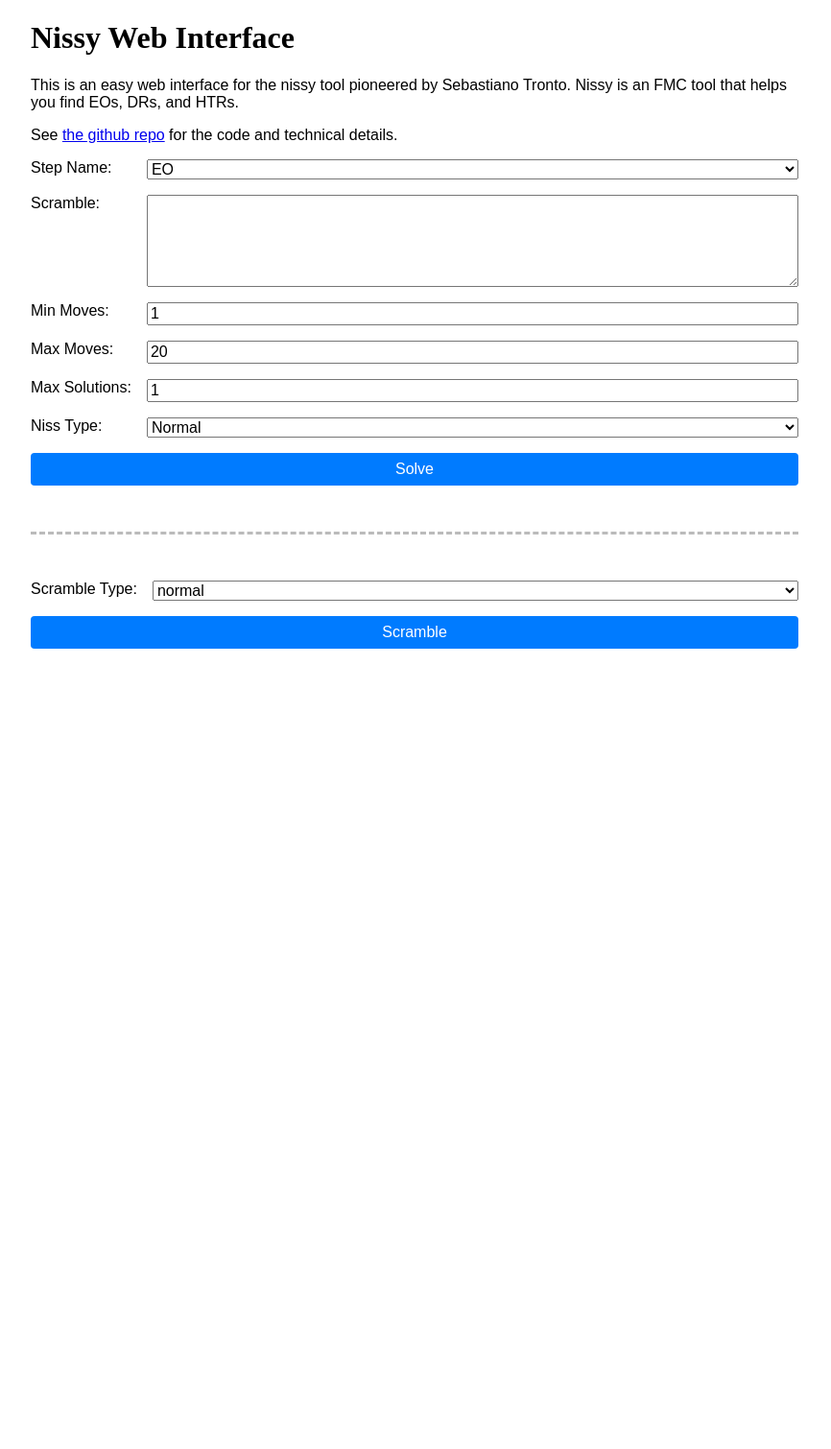
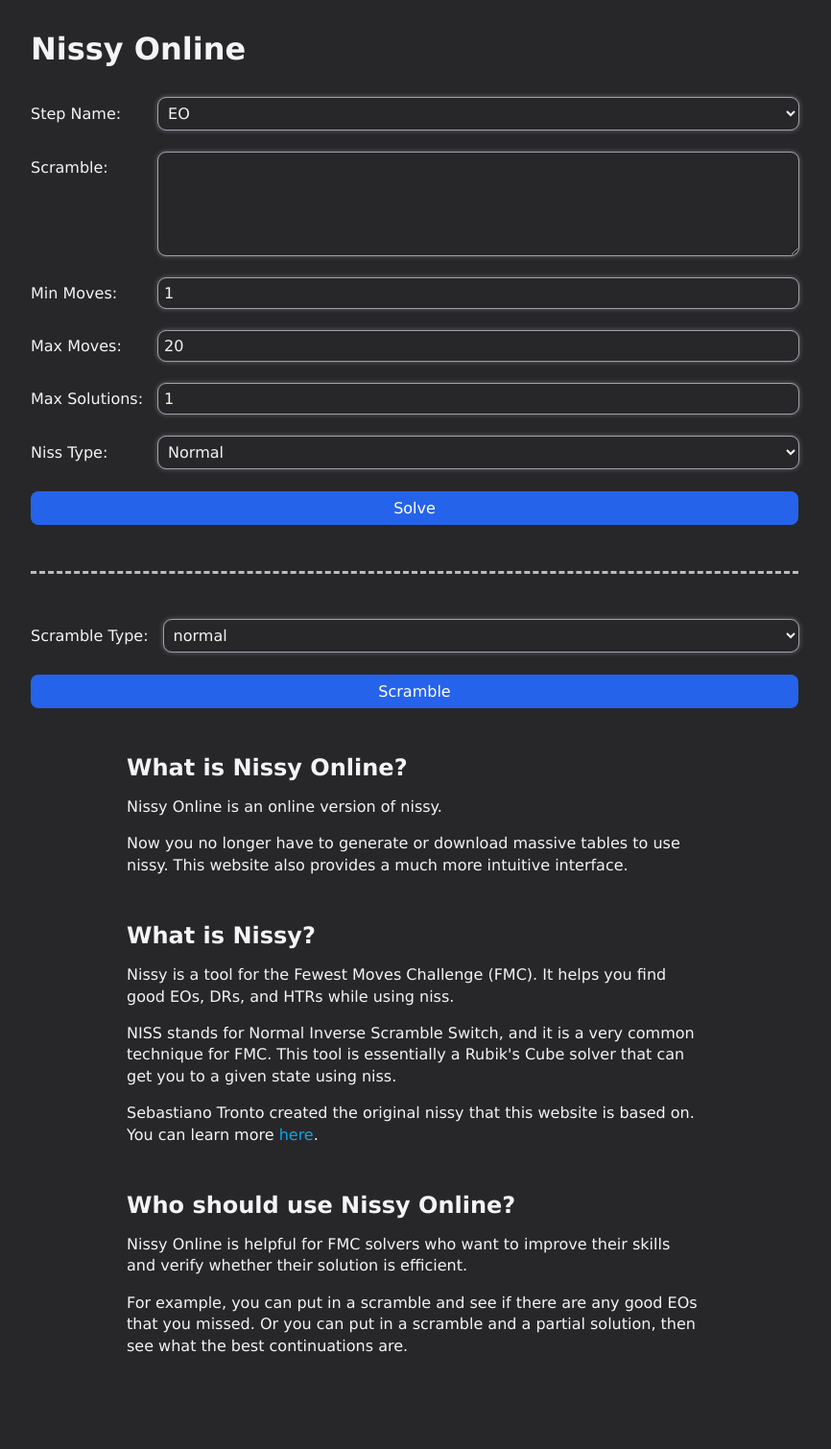
Before and after one commit to spencerchubb/nissy, a Flask app: page / in a window 1280 px wide. Shown: the whole page at 96% size, without its empty margins (208-1074 px from the left). Before the commit the page ends 676 px from the top, so only its background shows below. Run offline with Flask 3, Linux system fonts and the light colour scheme; parts of the project's set-up code (start-up, migrations or seed data) failed here and were passed over.

Commit message:
redesign

```diff
--- a/app/templates/index.html
+++ b/app/templates/index.html
@@ -2,25 +2,31 @@
 <html>
 
 <head>
-    <title>Nissy Web Interface</title>
+    <meta name="description" content="Online version of nissy. An FMC tool for finding good EOs, DRs, and HTRs.">
+    <meta name="viewport" content="width=device-width, initial-scale=1.0">
+    <title>Nissy Online</title>
 
     <style>
+        html {
+            background-color: var(--gray-800);
+        }
+
         body {
             max-width: 800px;
             width: 100%;
             margin: auto;
-            padding-bottom: 32px;
-        }
-
-        p, li, label, button, input, textarea, select {
-            font-size: 1rem;
-            font-family: sans-serif;
+            padding-bottom: 96px;
         }
 
         form {
             display: grid;
             grid-template-columns: auto 1fr;
-            grid-gap: 16px;
+            grid-gap: 24px 16px;
+            align-items: baseline;
+        }
+
+        button[type="submit"] {
+            grid-column: 1 / -1;
         }
 
         input[type="checkbox"] {
@@ -29,24 +35,199 @@
             margin: 0;
         }
 
-        button[type="submit"] {
-            grid-column: 1 / 3;
-            background-color: #007bff;
-            color: white;
-            border: none;
-            cursor: pointer;
-            padding: 8px 16px;
-            border-radius: 4px;
-        }
-
-        button[type="submit"]:hover {
-            background-color: #0056b3;
-        }
-
         .divider {
             border-top: dashed 3px #bbb;
             width: 100%;
             margin: 48px 0;
+        }
+    </style>
+
+    <!-- CubingApp styles -->
+    <style>
+        * {
+            box-sizing: border-box;
+            font-family: Verdana, sans-serif;
+        }
+
+        html {
+            width: 100%;
+            height: 100%;
+            font-family: Verdana, sans-serif;
+            overflow: auto;
+        }
+
+        p,
+        h1,
+        h2,
+        h3,
+        h4,
+        h5,
+        h6,
+        li,
+        label {
+            margin: 0;
+            padding: 0;
+            color: var(--gray-100);
+        }
+
+        p, li {
+            font-size: 1rem;
+            line-height: 1.4rem;
+        }
+
+        ul,
+        ol {
+            margin: 0;
+        }
+
+        a {
+            text-decoration: inherit;
+        }
+
+        input,
+        select {
+            margin: 0;
+            font-size: 1rem;
+        }
+
+        input,
+        select,
+        textarea {
+            font-size: 1rem;
+            padding: 6px;
+            background: var(--gray-800);
+            color: var(--gray-100);
+            outline: solid 1px var(--gray-400);
+            border: none;
+            border-radius: 8px;
+            box-shadow: 0 0 4px 2px var(--gray-600);
+            transition: all 0.15s ease-in-out;
+        }
+
+        input:focus, select:focus, textarea:focus {
+            outline: solid 1px var(--gray-300);
+            box-shadow: 0 0 4px 2px var(--lightBlue-300);
+        }
+
+        input[type="checkbox"] {
+            outline: none;
+            box-shadow: none;
+        }
+
+        input::-moz-placeholder,
+        input:-moz-placeholder,
+        input::-webkit-input-placeholder,
+        input:-ms-input-placeholder,
+        textarea::-moz-placeholder,
+        textarea:-moz-placeholder,
+        textarea::-webkit-input-placeholder,
+        textarea:-ms-input-placeholder {
+            color: var(--gray-400);
+        }
+
+        table {
+            border-collapse: collapse;
+        }
+
+        th,
+        td {
+            border-bottom: solid 1px var(--gray-500);
+            padding: 8px 16px 8px 8px;
+            color: white;
+            text-align: left;
+            white-space: nowrap;
+        }
+
+        svg {
+            display: block;
+            width: 100%;
+            height: 100%;
+        }
+
+        nav {
+            display: flex;
+            flex-direction: row;
+            align-items: center;
+            width: 100%;
+            min-height: 48px;
+            height: 48px;
+            border-bottom: solid 1px var(--gray-600);
+        }
+
+        button {
+            padding: 0.5rem 1rem;
+            border-radius: 8px;
+            color: #fff;
+            font-family: Verdana, sans-serif;
+            font-size: 1rem;
+            border: none;
+            background-color: var(--blue-600);
+            text-align: center;
+            transition: all 0.15s ease-in-out;
+        }
+
+        button:hover {
+            cursor: pointer;
+            background-color: var(--blue-800);
+        }
+
+        button:disabled {
+            background-color: var(--gray-500);
+            cursor: not-allowed;
+        }
+
+        .link {
+            color: var(--lightBlue-500);
+        }
+
+        .link:hover {
+            text-decoration: underline;
+            cursor: pointer;
+        }
+
+        .row {
+            display: flex;
+            flex-direction: row;
+            align-items: center;
+        }
+
+        .col {
+            display: flex;
+            flex-direction: column;
+            align-items: center;
+        }
+
+        * {
+            --blue-50: #eff6ff;
+            --blue-100: #dbeafe;
+            --blue-200: #bfdbfe;
+            --blue-300: #93c5fd;
+            --blue-400: #60a5fa;
+            --blue-500: #3b82f6;
+            --blue-600: #2563eb;
+            --blue-700: #1d4ed8;
+            --blue-800: #1e40af;
+            --blue-900: #1e3a8a;
+            --lightBlue-50: #f0f9ff;
+            --lightBlue-100: #e0f2fe;
+            --lightBlue-200: #bae6fd;
+            --lightBlue-300: #7dd3fc;
+            --lightBlue-400: #38bdf8;
+            --lightBlue-500: #0ea5e9;
+            --lightBlue-600: #0284c7;
+            --lightBlue-700: #0369a1;
+            --lightBlue-800: #075985;
+            --lightBlue-900: #0c4a6e;
+            --gray-50: #fafafa;
+            --gray-100: #f4f4f5;
+            --gray-200: #e4e4e7;
+            --gray-300: #d4d4d8;
+            --gray-400: #a1a1aa;
+            --gray-500: #71717a;
+            --gray-600: #52525b;
+            --gray-700: #3f3f46;
+            --gray-800: #27272a;
+            --gray-900: #18181b;
         }
     </style>
 
@@ -81,14 +262,10 @@
             const nissTypeSelect = document.querySelector('[name="nisstype"]');
             const scrambleTypeSelect = document.querySelector('[name="scramble_type"]');
 
-            stepSelect.value = localStorage.getItem('step_name') || ''; // TODO: needed?
             document.querySelector('[name="scramble"]').value = localStorage.getItem('scramble') || '';
             document.querySelector('[name="min_moves"]').value = localStorage.getItem('min_moves') || 1;
             document.querySelector('[name="max_moves"]').value = localStorage.getItem('max_moves') || 20;
             document.querySelector('[name="max_solutions"]').value = localStorage.getItem('max_solutions') || 1;
-            document.querySelector('[name="nisstype"]').checked = localStorage.getItem('nisstype') === 'true';
-            nissTypeSelect.value = localStorage.getItem('nisstype') || ''; // TODO: needed?
-            scrambleTypeSelect.value = localStorage.getItem('scramble_type') || ''; // TODO: needed?
 
             // Load and populate step_name select options
             for (const stepKey in steps) {
@@ -141,42 +318,35 @@
 </head>
 
 <body onload="loadFormValues()">
-    <h1>Nissy Web Interface</h1>
-    <p>
-        This is an easy web interface for the nissy tool pioneered by Sebastiano Tronto.
-        Nissy is an FMC tool that helps you find EOs, DRs, and HTRs.
-    </p>
-    <p>
-        See <a href="https://github.com/spencerchubb/nissy">the github repo</a> for the code and technical details.
-    </p>
+    <h1 style="margin-top: 2rem;">Nissy Online</h1>
 
-    <form method="post" onchange="saveFormValues()">
+    <form method="post" onchange="saveFormValues()" style="margin-top: 2rem;">
         <input type="hidden" name="solve">
 
-        <label for="step_name">Step Name:</label>
+        <p>Step Name:</p>
         <select name="step_name" required></select>
 
-        <label for="scramble">Scramble:</label>
+        <p>Scramble:</p>
         <textarea type="text" name="scramble" rows="5" required></textarea>
 
-        <label for="min_moves">Min Moves:</label>
+        <p>Min Moves:</p>
         <input type="number" name="min_moves" min="1" max="20" required>
 
-        <label for="max_moves">Max Moves:</label>
+        <p>Max Moves:</p>
         <input type="number" name="max_moves" min="1" max="20" required>
 
-        <label for="max_solutions">Max Solutions:</label>
+        <p>Max Solutions:</p>
         <input type="number" name="max_solutions" min="1" required>
 
-        <label for="nisstype">Niss Type:</label>
+        <p>Niss Type:</p>
         <select name="nisstype" required></select>
 
         <button type="submit">Solve</button>
     </form>
 
     {% if solutions %}
-    <h2>Solutions:</h2>
-    <ul>
+    <h2 style="margin-top: 1rem;">Solutions:</h2>
+    <ul style="margin-top: 1rem;">
         {% for solution in solutions %}
         <li>{{ solution }}</li>
         {% endfor %}
@@ -188,16 +358,60 @@
     <form method="post" onchange="saveFormValues()">
         <input type="hidden" name="get_scramble">
 
-        <label for="scramble_type">Scramble Type:</label>
+        <p>Scramble Type:</p>
         <select name="scramble_type" required></select>
 
         <button type="submit">Scramble</button>
     </form>
 
     {% if scramble %}
-    <h2>Scramble:</h2>
-    <p>{{ scramble }}</p>
+    <h2 style="margin-top: 1rem;">Scramble:</h2>
+    <p style="margin-top: 1rem;">{{ scramble }}</p>
     {% endif %}
+
+    <div class="about-div">
+        <style>
+            .about-div h2 {
+                margin: 3rem auto 0 auto;
+                max-width: 600px;
+            }
+
+            .about-div p {
+                margin: 1rem auto 0 auto;
+                max-width: 600px;
+            }
+        </style>
+
+        <h2>What is Nissy Online?</h2>
+        <p>
+            Nissy Online is an online version of nissy.
+        </p>
+        <p>
+            Now you no longer have to generate or download massive tables to use nissy.
+            This website also provides a much more intuitive interface.
+        </p>
+        <h2>What is Nissy?</h2>
+        <p>
+            Nissy is a tool for the Fewest Moves Challenge (FMC).
+            It helps you find good EOs, DRs, and HTRs while using niss.
+        </p>
+        <p>
+            NISS stands for Normal Inverse Scramble Switch, and it is a very common technique for FMC.
+            This tool is essentially a Rubik's Cube solver that can get you to a given state using niss.
+        </p>
+        <p>
+            Sebastiano Tronto created the original nissy that this website is based on.
+            You can learn more <a href="https://nissy.tronto.net/" class="link">here</a>.
+        </p>
+        <h2>Who should use Nissy Online?</h2>
+        <p>
+            Nissy Online is helpful for FMC solvers who want to improve their skills and verify whether their solution is efficient.
+        </p>
+        <p>
+            For example, you can put in a scramble and see if there are any good EOs that you missed.
+            Or you can put in a scramble and a partial solution, then see what the best continuations are.
+        </p>
+    </div>
 </body>
 
 </html>
```
